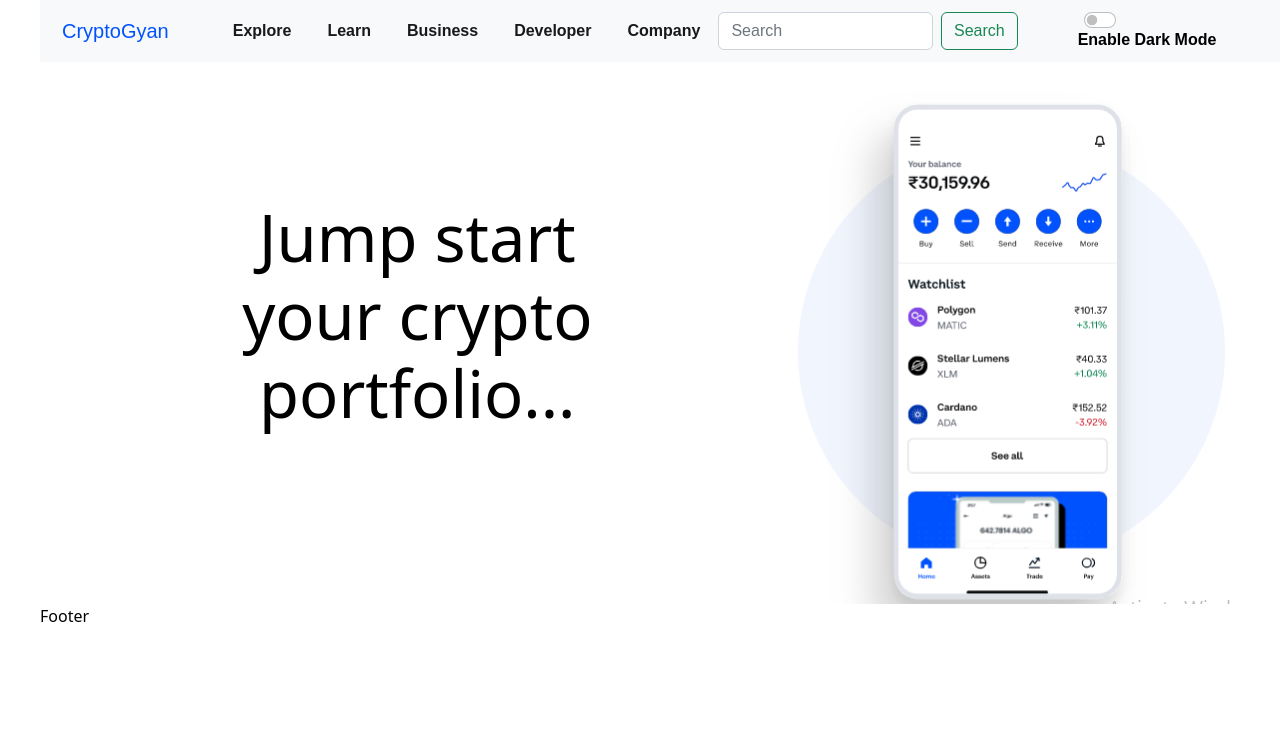
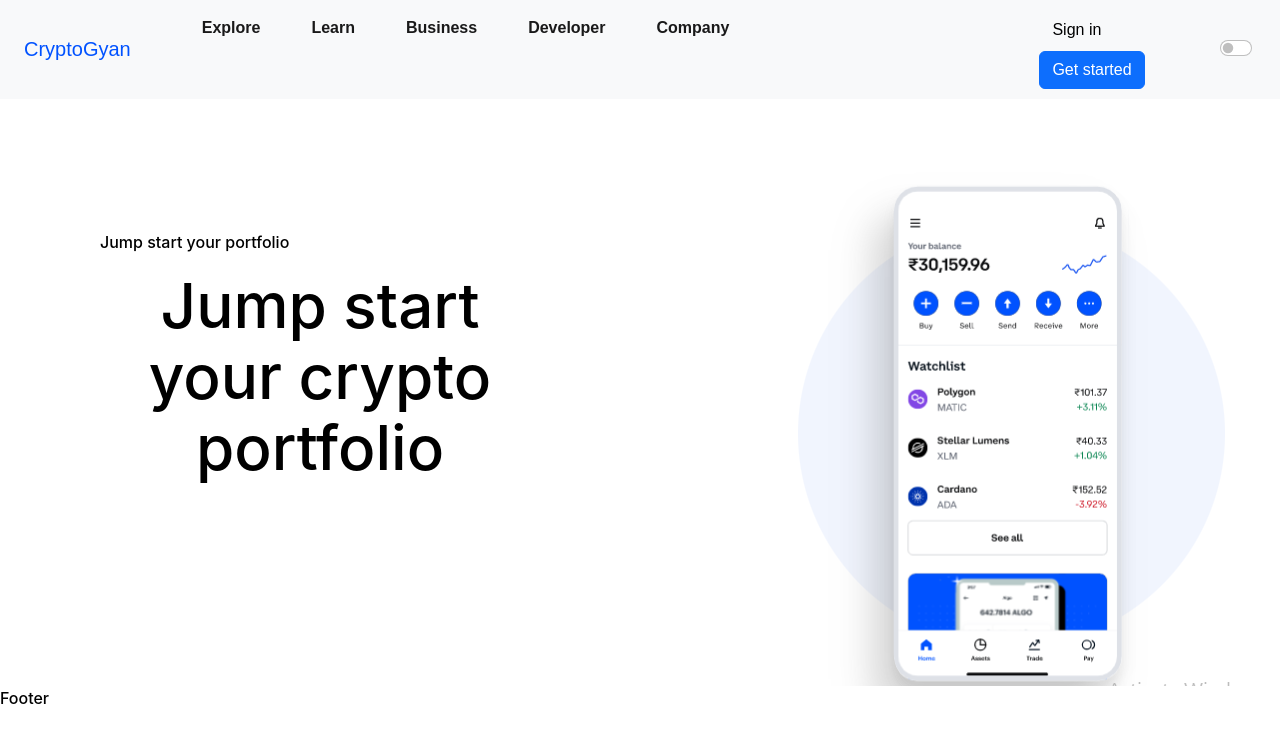
Before and after one commit to Tushar-Chaudhari-04/CryptoGyan, a React (Create React App) app: page / in a window 1280 px wide. Shown: the top 742 px of the page. Built offline with nearby package versions, Linux system fonts and the light colour scheme.

Commit message:
Home page modified

```diff
--- a/package.json
+++ b/package.json
@@ -3,10 +3,15 @@
   "version": "0.1.0",
   "private": true,
   "dependencies": {
+    "@fortawesome/fontawesome-svg-core": "^6.1.2",
+    "@fortawesome/free-regular-svg-icons": "^6.1.2",
+    "@fortawesome/free-solid-svg-icons": "^6.1.2",
+    "@fortawesome/react-fontawesome": "^0.2.0",
     "@testing-library/jest-dom": "^5.16.5",
     "@testing-library/react": "^13.3.0",
     "@testing-library/user-event": "^13.5.0",
     "axios": "^0.27.2",
+    "babel-plugin-macros": "^3.1.0",
     "react": "^18.2.0",
     "react-dom": "^18.2.0",
     "react-scripts": "5.0.1",
--- /dev/null
+++ b/public/index.css
@@ -0,0 +1,6 @@
+body,html{
+    height: 100%;
+    margin: 0;
+    font-family: CoinbaseSans,-apple-system,BlinkMacSystemFont,"Segoe UI",Roboto,Oxygen,Ubuntu,Cantarell,"Fira Sans","Droid Sans","Helvetica Neue",sans-serif;
+    font-weight: 400;
+}
--- a/public/index.html
+++ b/public/index.html
@@ -29,6 +29,7 @@
     <link rel="preconnect" href="https://fonts.googleapis.com">
     <link rel="preconnect" href="https://fonts.gstatic.com" crossorigin>
     <link href="https://fonts.googleapis.com/css2?family=Josefin+Sans:ital,wght@0,100;0,200;0,300;0,400;0,500;0,600;0,700;1,100;1,200;1,300;1,400;1,500;1,600;1,700&display=swap" rel="stylesheet">
+    <link rel="stylesheet" href="./index.css"/>
   </head>
   <body>
     <noscript>You need to enable JavaScript to run this app.</noscript>
--- a/src/App.js
+++ b/src/App.js
@@ -1,4 +1,5 @@
 // import logo from './logo.svg';
+import React,{useState} from 'react';
 import './App.css';
 import CryptoData from './pages/CryptoData';
 import Navbar from './components/Navbar';
@@ -6,9 +7,14 @@ import Footer from './components/Footer';
 import Home from './pages/Home';
 
 function App() {
+  const [mode,setMode]=useState('light');
+
+  const onSlide=()=>{
+    mode==='light'?setMode('dark'):setMode('light');
+  }
   return (
     <div className="App">
-      <Navbar title="CryptoGyan"/>
+      <Navbar title="CryptoGyan" mode={mode} onSlide={onSlide}/>
       <Home/>
       {/* <CryptoData/> */}
       <Footer/>
--- a/src/components/Navbar.js
+++ b/src/components/Navbar.js
@@ -3,12 +3,8 @@ import '../css/Navbar.css'
 
 const Navbar = (props) => {
 
-  const [mode,setMode]=useState(false);
   const [text,setText]=useState("Enable Dark Mode");
 
-  const onToggle=()=>{
-    setMode(!mode);
-  }
 
   const brand={
     color: "rgb(0, 82, 255)",
@@ -24,7 +20,7 @@ const Navbar = (props) => {
   }
 
   return (
-    <nav className="navbar navbar-expand-lg bg-light" style={myStyle}>
+    <nav className={`navbar navbar-expand-lg  navbar-${props.mode} bg-${props.mode}`} style={myStyle}>
   <div className="container-fluid" style={myStyle}>
     <a className="navbar-brand" href="/" style={brand}>{props.title}</a>
     <button className="navbar-toggler" type="button" data-bs-toggle="collapse" data-bs-target="#navbarSupportedContent" aria-controls="navbarSupportedContent" aria-expanded="false" aria-label="Toggle navigation">
@@ -51,15 +47,21 @@ const Navbar = (props) => {
         <li className="nav-item" style={myStyle}>
           <a className="nav-link active" aria-current="page" href="/">Company</a>
         </li>
+
+        <div className="sign-in">
+          <button class="btn btn-light me-md-2" type="submit">Sign in</button>
+          <button class="btn btn-primary" type="submit">Get started</button>
+        </div>
+
       </ul>
-      <form className="d-flex " role="search">
-        <input className="form-control me-2" type="search" placeholder="Search" aria-label="Search"/>
-        <button className="btn btn-outline-success" type="submit">Search</button>
-      </form>
+      {/* <form className="d-flex " role="search">
+        <input className="form-control " type="search" placeholder="Search" aria-label="Search"/>
+        <button className="btn btn-primary" type="submit">Search</button>
+      </form> */}
 
       <div className="form-check form-switch">
-  <input className="form-check-input mx-3" type="checkbox" role="switch" id="flexSwitchCheckDefault"   onChange={onToggle}/>
-  <label className="form-check-label" htmlFor="flexSwitchCheckDefault" style={myStyle}>{mode?"Enable Light Mode":"Enable Dark Mode"}</label>
+  <input className="form-check-input mx-3" type="checkbox" role="switch" id="flexSwitchCheckDefault"   onClick={props.onSlide}/>
+  {/* <label className={`form-check-label text-${props.mode==="dark"?"light":"dark"}`} htmlFor="flexSwitchCheckDefault" style={myStyle}>{props.mode==='dark'?"Enable Light Mode":"Enable Dark Mode"}</label> */}
 </div>
     </div>
   </div>
--- a/src/css/Home.css
+++ b/src/css/Home.css
@@ -1,26 +1,40 @@
 *{
-    /* margin:0px;
-    padding:0px; */
     color:black;
+    box-sizing:border-box;
 }
 
 .home-container{
     display:flex;
-    justify-content:space-between;
+    /* flex-direction:row; */
+}
+
+.main-text{
+    display: flex;
+    align-items: flex-start;
+    flex-direction: column;
+    padding-top: 40px;
+    padding-bottom: 111px;
+    flex: 1 1 0%;
+    text-align:center;
+    justify-content:center;
+    margin-left:100px;
 }
 
 .heading{
-    margin-top:11%;
-    font-size:65px;
-    text-align:center;
-    justify-content:center;
-    padding:0px 40px;
-    margin-left:12%;
+    font-size: 62px;
+    font-weight: 500;
+    line-height: 1.15;
+    margin-top: var(--spacing-1);
+    margin-bottom: var(--spacing-2);
+    width:440px;
+    /* text-align:center;
+    justify-content:center; */
 }
 
+
 .mobile-img{
-    text-align:center;
-    justify-content:center;
-    margin-left:8%;
-    margin-top:5px;
+    /* margin-left:52.8%;
+    margin-top:3.5%; */
+    margin-top:50px;
+    margin-left:0.1%;
 }
--- a/src/css/Navbar.css
+++ b/src/css/Navbar.css
@@ -1,3 +1,17 @@
-*{
-    margin-left:10px;
+/* 370px */
+.navbar-brand{
+    font-weight:1000;
+    pointer:cursor;
+    font-size:20px;
+    padding:12px;
 }
+
+li{
+    margin-left:35px;
+}
+
+.sign-in{
+    margin-left:300px;
+    font-size:25px;
+    padding:2px;
+}
--- a/src/pages/Home.js
+++ b/src/pages/Home.js
@@ -1,12 +1,20 @@
-import React from 'react'
+import React,{useState} from 'react'
 import mobileImage from '../images/Mobile Image.PNG'
 import '../css/Home.css'
+import { FontAwesomeIcon } from '@fortawesome/react-fontawesome'
 
 const Home = () => {
+
   return (
     <div className="home-container">
-        <h2 className="heading">Jump start your crypto portfolio...</h2>
+        <div className="main-text">
+          <sapn>
+          <FontAwesomeIcon icon="fa-brands fa-btc" /><p>Jump start your portfolio</p>
+          </sapn>
+          <h3 className="heading">Jump start your crypto portfolio</h3>
+        </div>
         <img className="mobile-img" src={mobileImage} alt="MobileImage"/>
+
     </div>
   )
 }
```
Also changed, not shown: 1 other file (tests, documents, lock files or other folders).
